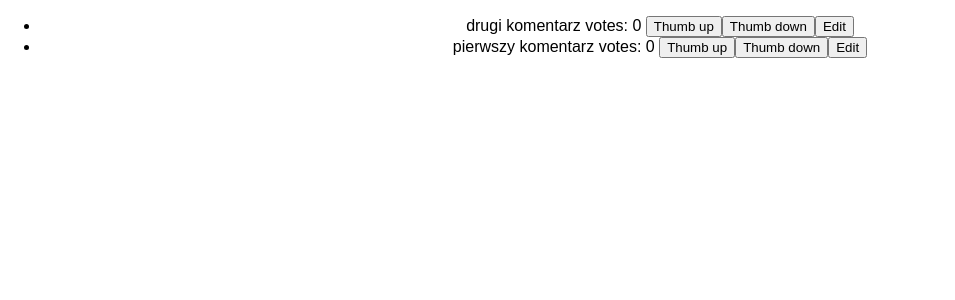
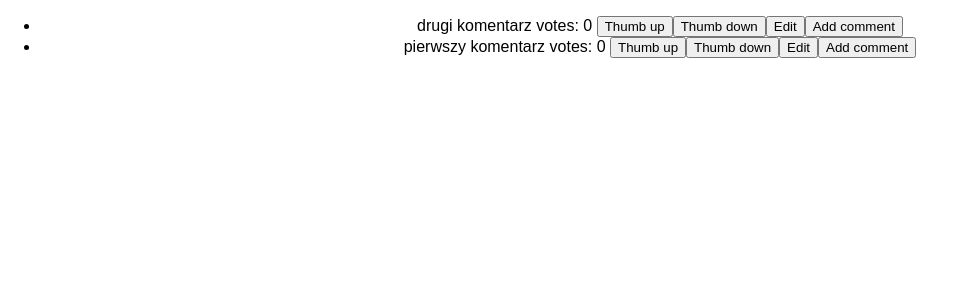
Before and after one commit to darokrk/zadanie_19_7, a React (Create React App) app in the folder example-app/: page / in a window 1280 px wide. Shown: the top 300 px of the page, without its empty margins (0-955 px from the left). Built offline with nearby package versions, Linux system fonts and the light colour scheme.

Commit message:
Add newCommit button

```diff
--- a/example-app/src/components/Comment.js
+++ b/example-app/src/components/Comment.js
@@ -1,6 +1,7 @@
 import React from 'react';
+import { addComment } from '../actions/actions';
 
-const Comment = ({text, votes, id, thumbUpComment, thumbDownComment, editComment}) =>
+const Comment = ({text, votes, id, thumbUpComment, thumbDownComment, editComment, addComment}) =>
     <li>
         {text} <span>votes: {votes} </span>
         <button onClick={() => thumbUpComment(id)}>
@@ -11,9 +12,15 @@ const Comment = ({text, votes, id, thumbUpComment, thumbDownComment, editComment
         </button>
         <button onClick={() => {
             var text = prompt('Edit comment');
-            editComment(text, id)
+            editComment(text, id);
         }}>
             Edit
+        </button>
+        <button onClick={() => {
+            var text = prompt('Write new comment');
+            addComment(text)
+        }}>
+            Add comment
         </button>
     </li>;
 
--- a/example-app/src/containers/CommentContainer.js
+++ b/example-app/src/containers/CommentContainer.js
@@ -3,13 +3,15 @@ import Comment from '../components/Comment';
 import {
     thumbUpComment,
     thumbDownComment,
-    editComment
+    editComment,
+    addComment
 } from '../actions/actions.js';
 
 const mapDispatchToProps = dispatch => ({
     thumbUpComment: (id) => dispatch(thumbUpComment(id)),
     thumbDownComment: (id) => dispatch(thumbDownComment(id)),
-    editComment: (text, id) => dispatch(editComment(text, id))
+    editComment: (text, id) => dispatch(editComment(text, id)),
+    addComment: (text) => dispatch(addComment(text))
 });
 
 export default connect(null, mapDispatchToProps)(Comment);
```
